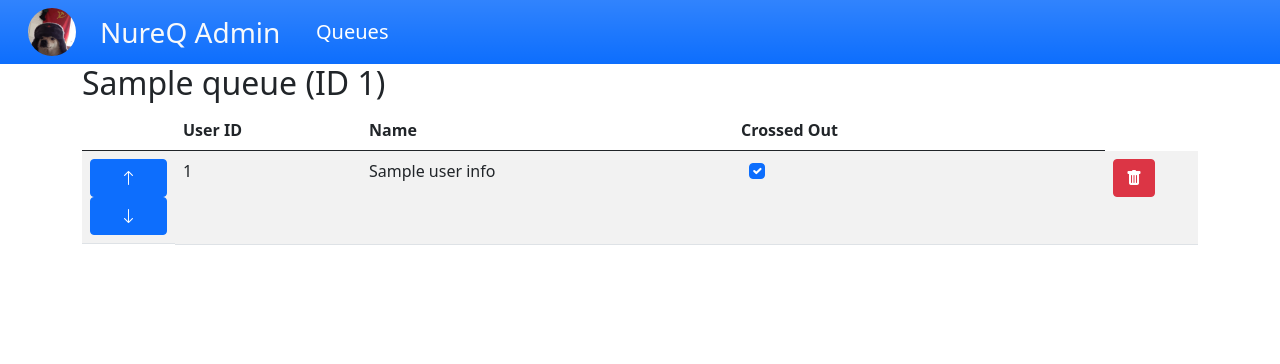
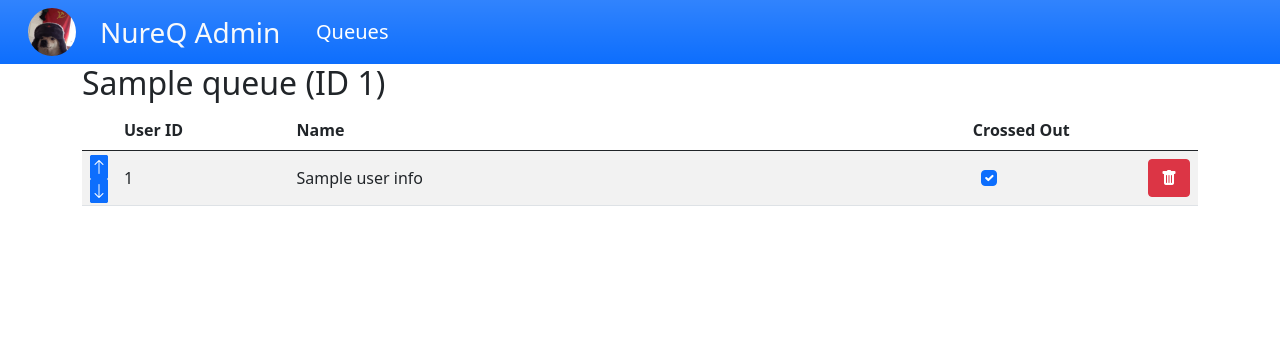
Before and after one commit to TiredOfThisAll/NureQ_bot, a Flask app: template src/web/templates/edit_queue.html in a window 1280 px wide. Shown: the top 364 px of the page. Run offline with Flask 2, Linux system fonts and the light colour scheme; the template is opened without the code that fills it: most values are stand-ins (such as "Sample title", 1, 10 or a date in 2020); some libraries are stand-ins or nearby versions.

Commit message:
Add queue reorder controls

```diff
--- a/src/web/static/style.css
+++ b/src/web/static/style.css
@@ -26,3 +26,23 @@ nav > div > a {
     justify-content: center;
     align-items: center;
 }
+
+/* TODO: commments */
+/* TODO: review */
+.queue-reorder-controls {
+    padding-top: 0.125em !important;
+    padding-bottom: 0 !important;
+}
+
+.queue-reorder-controls > i {
+    border: 1px solid #0d6efd; /* Bootstrap primary color */
+    border-radius: 2px;
+    background-color: #0d6efd; /* Bootstrap primary color */
+    color: white;
+}
+
+.queue-reorder-controls > i.disabled {
+    color: lightgray;
+    border: 1px solid lightgray;
+    background-color: white;
+}
--- a/src/web/templates/edit_queue.html
+++ b/src/web/templates/edit_queue.html
@@ -8,24 +8,22 @@
                 <th class="col-2">
                     User ID
                 </th>
-                <th class="col-3">
+                <th class="col-8">
                     Name
                 </th>
-                <th class="col-4">
+                <th class="col-2">
                     Crossed Out
                 </th>
+                <th class="col-1"></th>
             </tr>
         </thead>
         <tbody>
             {% for queue_member in queue_members %}
-                <tr>
-                    <td class="d-flex flex-column">
-                        {% if queue_member.position != 0 %}
-                            <i class="bi bi-arrow-up btn btn-primary" onclick="pullUpQueueMember()"></i>
-                        {% endif %}
-                        {% if queue_member.position != queue_members|length - 1 %}
-                            <i class="bi bi-arrow-down btn btn-primary" onclick="pullUpQueueMember()"></i>
-                        {% endif %}
+                <tr class="align-middle">
+                    <td class="queue-reorder-controls">
+                        <i class="bi bi-arrow-up {{ queue_member.position == 0 and 'disabled' }}" onclick="pullUpQueueMember()" disabled></i>
+                        <br>
+                        <i class="bi bi-arrow-down {{ queue_member.position == queue_members|length - 1 and 'disabled' }}" onclick="pullUpQueueMember()"></i>
                     </td>
                     <td>{{ queue_member.id }}</td>
                     <td class="col-4">{{ queue_member.user_info.get_formatted_name()|e }}</td>
```
